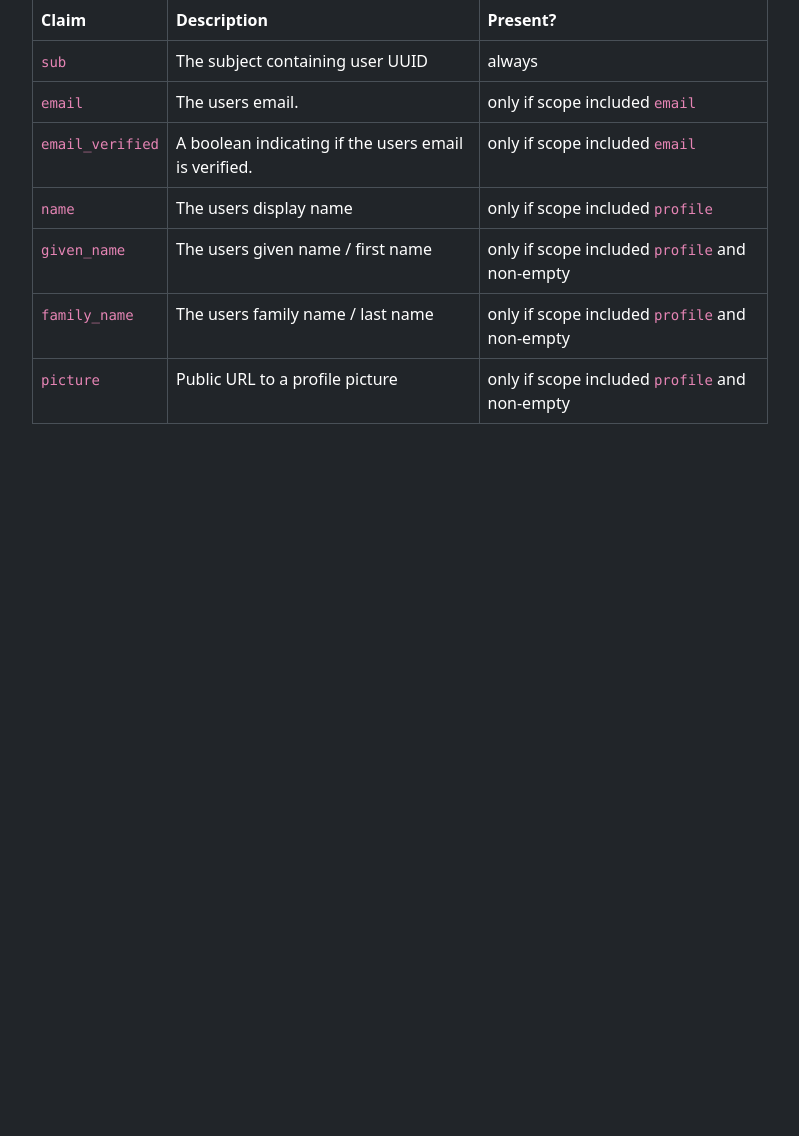
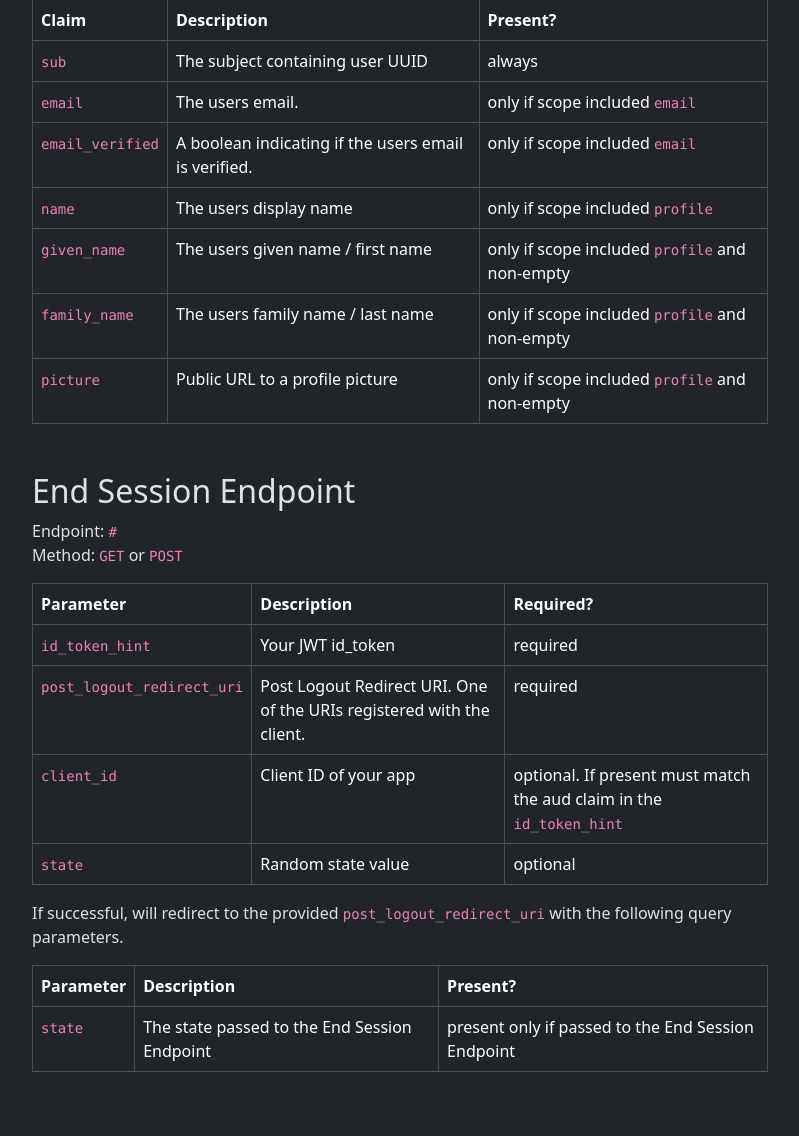
Before and after one commit to nitori/oidc-flask-server, a Python web app: template src/openid_server/templates/docs.html in a window 1280 px wide. Shown: the part 4343-5479 px from the top of the page, without its empty margins (240-1039 px from the left). Before the commit the page ends 4767 px from the top, so only its background shows below. Run offline with Jinja, Linux system fonts and the light colour scheme; the template is opened without the code that fills it: most values are stand-ins (such as "Sample title", 1, 10 or a date in 2020); some libraries are stand-ins or nearby versions.

Commit message:
Add docs for end_session_endpoint

```diff
--- a/src/openid_server/templates/docs.html
+++ b/src/openid_server/templates/docs.html
@@ -458,6 +458,71 @@
                 </tr>
                 </tbody>
             </table>
+
+
+            <h2 class="mt-5">End Session Endpoint</h2>
+
+            <div class="mb-3">
+                Endpoint: <code>{{ url_for('frontend.auth_logout', _external=True) }}</code><br>
+                Method: <code>GET</code> or <code>POST</code><br>
+            </div>
+
+            <table class="table table-bordered">
+                <thead>
+                <tr>
+                    <th>Parameter</th>
+                    <th>Description</th>
+                    <th>Required?</th>
+                </tr>
+                </thead>
+                <tbody>
+                <tr>
+                    <td><code>id_token_hint</code></td>
+                    <td>Your JWT id_token</td>
+                    <td>required</td>
+                </tr>
+                <tr>
+                    <td><code>post_logout_redirect_uri</code></td>
+                    <td>
+                        Post Logout Redirect URI. One of the URIs registered with the client.
+                    </td>
+                    <td>required</td>
+                </tr>
+                <tr>
+                    <td><code>client_id</code></td>
+                    <td>Client ID of your app</td>
+                    <td>optional. If present must match the aud claim in the <code>id_token_hint</code></td>
+                </tr>
+                <tr>
+                    <td><code>state</code></td>
+                    <td>Random state value</td>
+                    <td>optional</td>
+                </tr>
+                </tbody>
+            </table>
+
+            <p>
+                If successful, will redirect to the provided <code>post_logout_redirect_uri</code>
+                with the following query parameters.
+            </p>
+
+            <table class="table table-bordered">
+                <thead>
+                <tr>
+                    <th>Parameter</th>
+                    <th>Description</th>
+                    <th>Present?</th>
+                </tr>
+                </thead>
+                <tbody>
+                <tr>
+                    <td><code>state</code></td>
+                    <td>The state passed to the End Session Endpoint</td>
+                    <td>present only if passed to the End Session Endpoint</td>
+                </tr>
+                </tbody>
+            </table>
+
         </div>
     </div>
 
```
